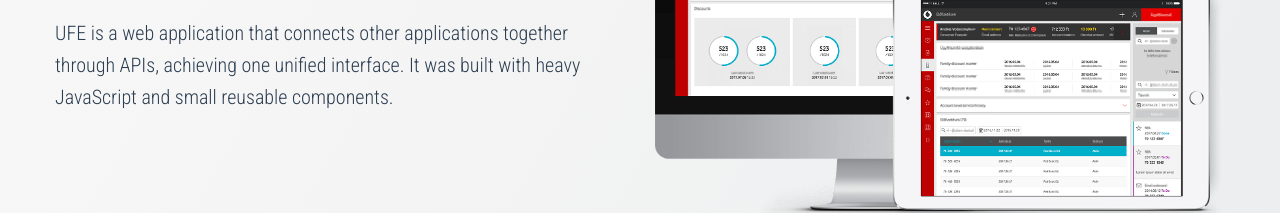
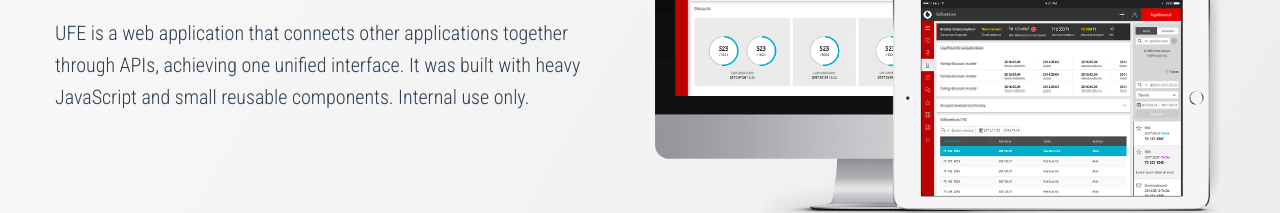
Before and after one commit to rolandsze/rolandsch.com, a website: page public/index.html in a window 1280 px wide. Shown: the part 2423-2636 px from the top of the page. Drawn offline with Linux system fonts and the light colour scheme.

Commit message:
Update index.html

```diff
--- a/public/index.html
+++ b/public/index.html
@@ -213,7 +213,8 @@
                     </p>
                     <p class="text-light text-midnight-blue small-text-paragraph">
                         UFE is a web application that connects other applications together through APIs, achieving one
-                        unified interface. It was built with heavy JavaScript and small reusable components.
+                        unified interface. It was built with heavy JavaScript and small reusable components. Internal
+                        use only.
                     </p>
                 </div>
 
```
